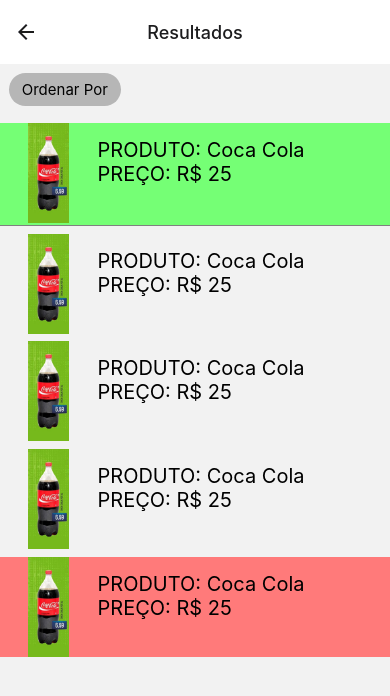
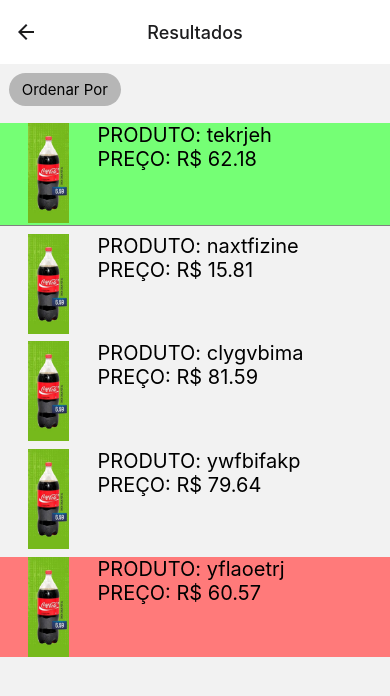
Before and after one commit to joaoguilherme000/Funcionando-typescript, a React Native app: screen /Resultados in a window 390 px wide. Shown: the top 696 px of the page. Built offline with nearby package versions, Linux system fonts and the light colour scheme.

Commit message:
funçao para mudar o nome e preço em 1 segundo

```diff
--- a/src/components/Home.tsx
+++ b/src/components/Home.tsx
@@ -1,11 +1,12 @@
 import { StatusBar } from "expo-status-bar";
-import { StyleSheet, Text, View, Image, TouchableOpacity } from "react-native";
+import { Text, View, Image, TouchableOpacity } from "react-native";
+import Styles from "./Styles";
 
 export default function Home({ navigation }) {
   return (
-    <View style={styles.container}>
+    <View style={Styles.container}>
       <TouchableOpacity
-        style={styles.button}
+        style={Styles.button}
         onPress={() => navigation.navigate("Resultados")}
       >
         <Text>Resultados</Text>
@@ -14,22 +15,3 @@
     </View>
   );
 }
-
-const styles = StyleSheet.create({
-  container: {
-    flex: 1,
-    backgroundColor: "#fff",
-    alignItems: "center",
-  },
-  button: {
-    justifyContent: "center",
-    alignItems: "center",
-    backgroundColor: "#ffffff",
-    borderWidth: 1,
-    borderColor: '#000',
-    borderRadius: 10,
-    marginTop: 99,
-    height: 50,
-    width: "95%",
-  },
-});
--- a/src/components/ImageProduto.tsx
+++ b/src/components/ImageProduto.tsx
@@ -2,6 +2,8 @@
 import { Image } from "react-native";
 import Imagem from "./coca.jpg";
 
+
 export default function ImageProduto() {
+
     return <Image source={Imagem} style={{ width: "25%", height: 100, resizeMode: 'center' }} />
 }
--- /dev/null
+++ b/src/components/Items.tsx
@@ -0,0 +1,75 @@
+import React, { useState, useEffect } from "react";
+import { Text, FlatList, Image, View } from "react-native";
+import Styles from "./Styles";
+import ImageProduto from "./ImageProduto";
+
+export default function Items () {
+    interface Produto {
+        id: string;
+        nome: string;
+        preço: number;
+        }
+
+    const [data, setData] = useState<Produto[]>([
+        { id: "1", nome: "Coca Cola", preço: 25 },
+        { id: "2", nome: "Pepsi", preço: 20 },
+        { id: "3", nome: "Guarana", preço: 15 },
+        { id: "4", nome: "Cerveja", preço: 30 },
+        { id: "5", nome: "Vodka", preço: 8 },
+        // Adicione outros
+    ]);
+
+    const gerarNomeAleatorio = () => {
+        const letras = "abcdefghijklmnopqrstuvwxyz";
+        let nomeAleatorio = "";
+        const comprimento = Math.floor(Math.random() * 7) + 5; // Entre 5 e 15 caracteres
+        for (let i = 0; i < comprimento; i++) {
+          nomeAleatorio += letras.charAt(Math.floor(Math.random() * letras.length));
+        }
+        return nomeAleatorio;
+      };
+
+    useEffect(() => {
+        const interval = setInterval(() => {
+            const newData = [...data]; // essa ...data cria uma copia do array
+            newData.forEach((item) => {
+                item.nome = gerarNomeAleatorio();
+                item.preço = +(Math.random() * 100).toFixed(2);
+              }); // coloquei para limitar a 2 caracters
+            setData(newData);
+        }, 1000);
+
+        return () => clearInterval(interval);
+    }, [data]);
+
+    return (
+        <FlatList
+            data={data}
+            keyExtractor={(item) => item.id}
+            renderItem={({ item, index }) => {
+                let itemStyle = [Styles.horizontal]; // Estilo padrão para todos os itens
+
+                // estilo do primeiro item
+                if (index === 0) {
+                itemStyle.push(Styles.principal);
+                }
+
+                // estilo do último item
+                if (index === data.length - 1) {
+                itemStyle.push(Styles.vermelho);
+                }
+
+            return (
+            <View style={itemStyle}>
+                <ImageProduto />
+                <View style={Styles.informacao}>
+                    <Text style={Styles.text}>PRODUTO: {item.nome}</Text>
+                    <Text style={Styles.text}>PREÇO: R$ {item.preço}</Text>
+                </View>
+            </View>
+            );
+        }}
+        />
+
+    );
+}
--- a/src/components/Nome.tsx
+++ /dev/null
@@ -1,8 +0,0 @@
-import * as react from "react";
-import { Text } from "react-native";
-import Styles from "./Styles";
-
-export default function Nome () {
-    const nome: string = 'Coca Cola';
-    return <Text style={Styles.text}>PRODUTO: {nome}</Text>
-}
--- a/src/components/Preço.tsx
+++ /dev/null
@@ -1,9 +0,0 @@
-import * as react from "react";
-import { Text } from "react-native";
-import Styles from "./Styles";
-
-export default function Preço() {
-    const preço: number = 25; // Valor do preço
-    const moeda: string = 'R$';
-    return <Text style={Styles.text}>PREÇO: {moeda} {preço}</Text>
-};
--- a/src/components/Resultados.tsx
+++ b/src/components/Resultados.tsx
@@ -1,51 +1,15 @@
 import React from "react"
 import { View } from "react-native";
-import Nome from "./Nome";
-import Preço from "./Preço";
-import ImageProduto from "./ImageProduto";
-import Styles from "./Styles";
+import Items from "./Items";
 import Config from "./Config";
 
 export default function Resultados({ navigation }) {
 
   return (
     <View style={{ flex: 1, padding: 0 }}>
+      {/* O botão de ordenar abaixo se chama config e os items sao os que aparecem na tela com foto e tudo mais*/}
       <Config/>
-      <View style={Styles.principal}>
-        <ImageProduto/>
-        <View style={Styles.informaçao}>
-          <Nome/>
-          <Preço/>
-        </View>
-      </View>
-      <View style={Styles.horizontal}>
-        <ImageProduto/>
-        <View style={Styles.informaçao}>
-          <Nome/>
-          <Preço/>
-        </View>
-      </View>
-      <View style={Styles.horizontal}>
-        <ImageProduto/>
-        <View style={Styles.informaçao}>
-          <Nome/>
-          <Preço/>
-        </View>
-      </View>
-      <View style={Styles.horizontal}>
-        <ImageProduto/>
-        <View style={Styles.informaçao}>
-          <Nome/>
-          <Preço/>
-        </View>
-      </View>
-      <View style={[Styles.horizontal, Styles.vermelho]}>
-        <ImageProduto/>
-        <View style={Styles.informaçao}>
-          <Nome/>
-          <Preço/>
-        </View>
-      </View>
+      <Items/>
     </View>
   );
 }
--- a/src/components/Styles.tsx
+++ b/src/components/Styles.tsx
@@ -4,6 +4,19 @@
 const Styles = StyleSheet.create({
   container: {
     flex: 1,
+    backgroundColor: "#fff",
+    alignItems: "center",
+  },
+  button: {
+    justifyContent: "center",
+    alignItems: "center",
+    backgroundColor: "#ffffff",
+    borderWidth: 1,
+    borderColor: '#000',
+    borderRadius: 10,
+    marginTop: 99,
+    height: 50,
+    width: "95%",
   },
   buttonConfig: {
     backgroundColor: "#b6b6b6",
```
